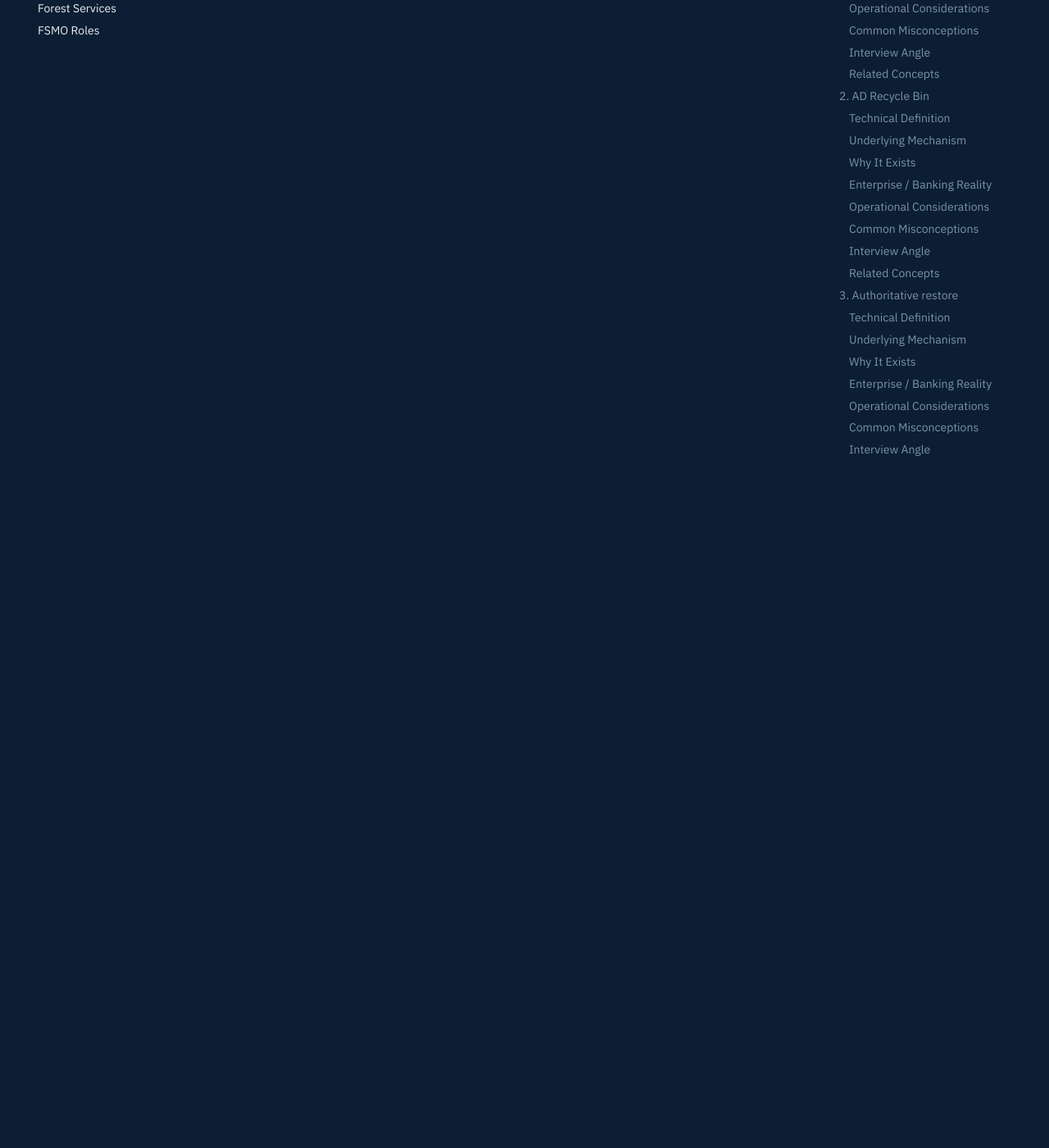
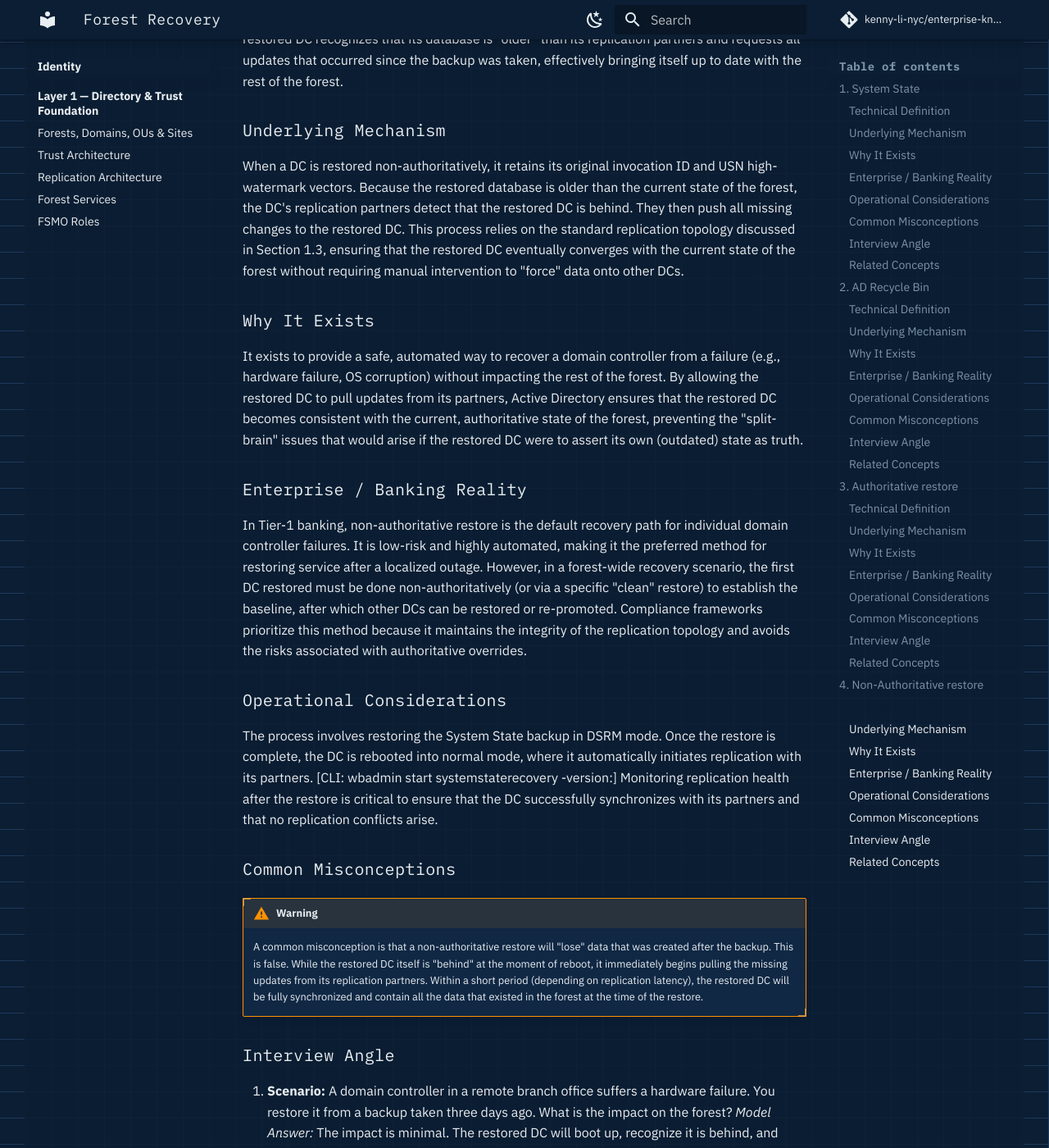
Before and after one commit to kenny-li-nyc/enterprise-knowledge-base, an MkDocs documentation site: the page built from docs/identity/layer1-directory-trust/forest-recovery.md, in a window 1280 px wide and 1400 px high, scrolled down 6828 px. Shown: the whole window at 82% size. Built offline with MkDocs 1.6.1 and Material for MkDocs 9.7.7, drawn with Linux system fonts in a browser that asks for light colours; comment, search, counter and statistics services are not loaded; some of the changed text lies outside the part shown.

Commit message:
docs: add documentation for non-authoritative restore
Co-authored-by: aider (gemini/gemini-3.1-flash-lite) <aider@aider.chat>

```diff
--- a/docs/identity/layer1-directory-trust/forest-recovery.md
+++ b/docs/identity/layer1-directory-trust/forest-recovery.md
@@ -106,3 +106,38 @@ After the restore, the DC must be rebooted into normal mode to resume replicatio
 ### Related Concepts
 *   [Replication Architecture (Section 1.3)] - For understanding USN and high-watermark vectors.
 *   [Forest Services (Section 1.4)] - For the AD Recycle Bin, which is the preferred method for deletion recovery.
+
+## 4. Non-Authoritative restore
+
+### Technical Definition
+A non-authoritative restore is the standard recovery procedure where a domain controller is restored from a backup and then allowed to participate in normal replication. Upon reboot, the restored DC recognizes that its database is "older" than its replication partners and requests all updates that occurred since the backup was taken, effectively bringing itself up to date with the rest of the forest.
+
+### Underlying Mechanism
+When a DC is restored non-authoritatively, it retains its original invocation ID and USN high-watermark vectors. Because the restored database is older than the current state of the forest, the DC's replication partners detect that the restored DC is behind. They then push all missing changes to the restored DC. This process relies on the standard replication topology discussed in Section 1.3, ensuring that the restored DC eventually converges with the current state of the forest without requiring manual intervention to "force" data onto other DCs.
+
+### Why It Exists
+It exists to provide a safe, automated way to recover a domain controller from a failure (e.g., hardware failure, OS corruption) without impacting the rest of the forest. By allowing the restored DC to pull updates from its partners, Active Directory ensures that the restored DC becomes consistent with the current, authoritative state of the forest, preventing the "split-brain" issues that would arise if the restored DC were to assert its own (outdated) state as truth.
+
+### Enterprise / Banking Reality
+In Tier-1 banking, non-authoritative restore is the default recovery path for individual domain controller failures. It is low-risk and highly automated, making it the preferred method for restoring service after a localized outage. However, in a forest-wide recovery scenario, the first DC restored must be done non-authoritatively (or via a specific "clean" restore) to establish the baseline, after which other DCs can be restored or re-promoted. Compliance frameworks prioritize this method because it maintains the integrity of the replication topology and avoids the risks associated with authoritative overrides.
+
+### Operational Considerations
+The process involves restoring the System State backup in DSRM mode. Once the restore is complete, the DC is rebooted into normal mode, where it automatically initiates replication with its partners.
+[CLI: wbadmin start systemstaterecovery -version:<VersionIdentifier>]
+Monitoring replication health after the restore is critical to ensure that the DC successfully synchronizes with its partners and that no replication conflicts arise.
+
+### Common Misconceptions
+!!! warning
+    A common misconception is that a non-authoritative restore will "lose" data that was created after the backup. This is false. While the restored DC itself is "behind" at the moment of reboot, it immediately begins pulling the missing updates from its replication partners. Within a short period (depending on replication latency), the restored DC will be fully synchronized and contain all the data that existed in the forest at the time of the restore.
+
+### Interview Angle
+1. **Scenario:** A domain controller in a remote branch office suffers a hardware failure. You restore it from a backup taken three days ago. What is the impact on the forest?
+   *Model Answer:* The impact is minimal. The restored DC will boot up, recognize it is behind, and automatically pull the missing updates from its replication partners. It will be fully synchronized with the rest of the forest shortly after reboot, with no manual intervention required.
+2. **Scenario:** Why is a non-authoritative restore safer than an authoritative restore?
+   *Model Answer:* A non-authoritative restore is safer because it allows the restored DC to converge with the current, authoritative state of the forest. It avoids the risk of overwriting legitimate changes or causing replication conflicts that can occur with an authoritative restore.
+3. **Scenario:** How do you ensure that a restored DC does not cause a USN rollback?
+   *Model Answer:* I ensure that the DC is restored using a VSS-aware backup solution that supports the VM Generation ID (if virtualized) or by following the proper DSRM restore procedures. This prevents the DC from reusing old USNs and causing replication inconsistencies.
+
+### Related Concepts
+*   [Replication Architecture (Section 1.3)] - For understanding replication vectors and convergence.
+*   [System State (Section 1.6)] - For the foundational backup and restore process.
```
